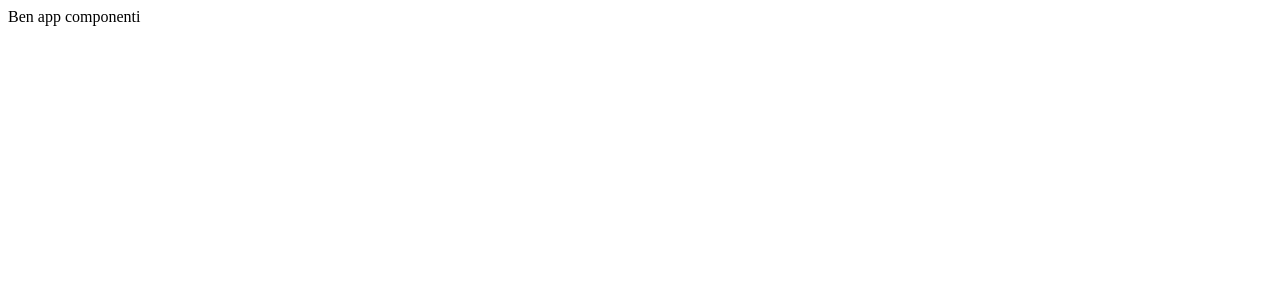
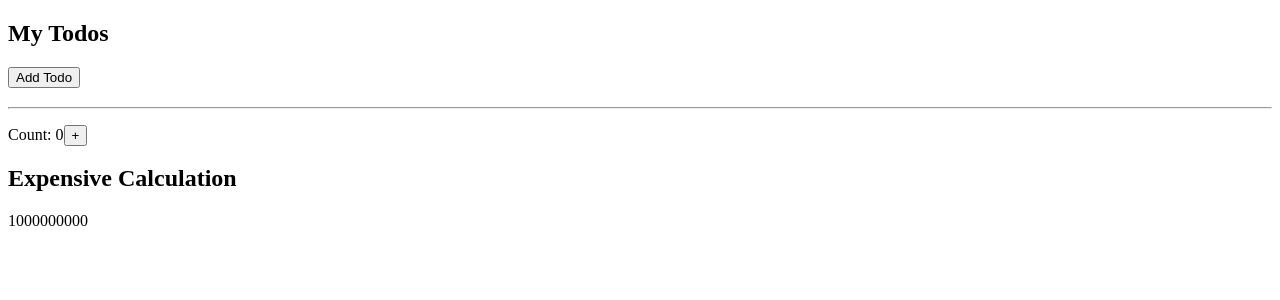
Before and after one commit to burak-ocak/ders14_tekrar, a React (Create React App) app: page / in a window 1280 px wide. Shown: the top 300 px of the page. Built offline with nearby package versions, Linux system fonts and the light colour scheme; the HTML template or start-up script is replaced by a standard one.

Commit message:
feat: useMemo örneği tekrar edildi.

```diff
--- a/src/App.js
+++ b/src/App.js
@@ -1,10 +1,39 @@
+import { useMemo, useState } from "react";
 
 function App() {
+  const [count, setCount] = useState(0);
+  const [todo, setTodo] = useState([]);
+  const hesapla = useMemo( ()=>{return uzunSurenIslem(count)}, [count] );
+
+  function increment(){
+    setCount( (c)=> c + 1 );
+  };
+
+  function addTodo(){
+    setTodo( (c) => [...c, "New Todo"] );
+  }
+
   return (
-    <div>
-      Ben app componenti
-    </div>
+    <>
+      <h2>My Todos</h2>
+      <button onClick={addTodo}>Add Todo</button>
+      <h3>{todo}</h3>
+      <hr />
+      <p>Count: {count}
+        <button onClick={increment}>+</button>
+      </p>
+
+      <h2>Expensive Calculation</h2>
+      {hesapla}
+    </>
   );
+};
+
+const uzunSurenIslem = (num) =>{
+  for(let i = 0; i < 1000000000; i++){
+    num += 1;
+  }
+  return num;
 }
 
 export default App;
```
